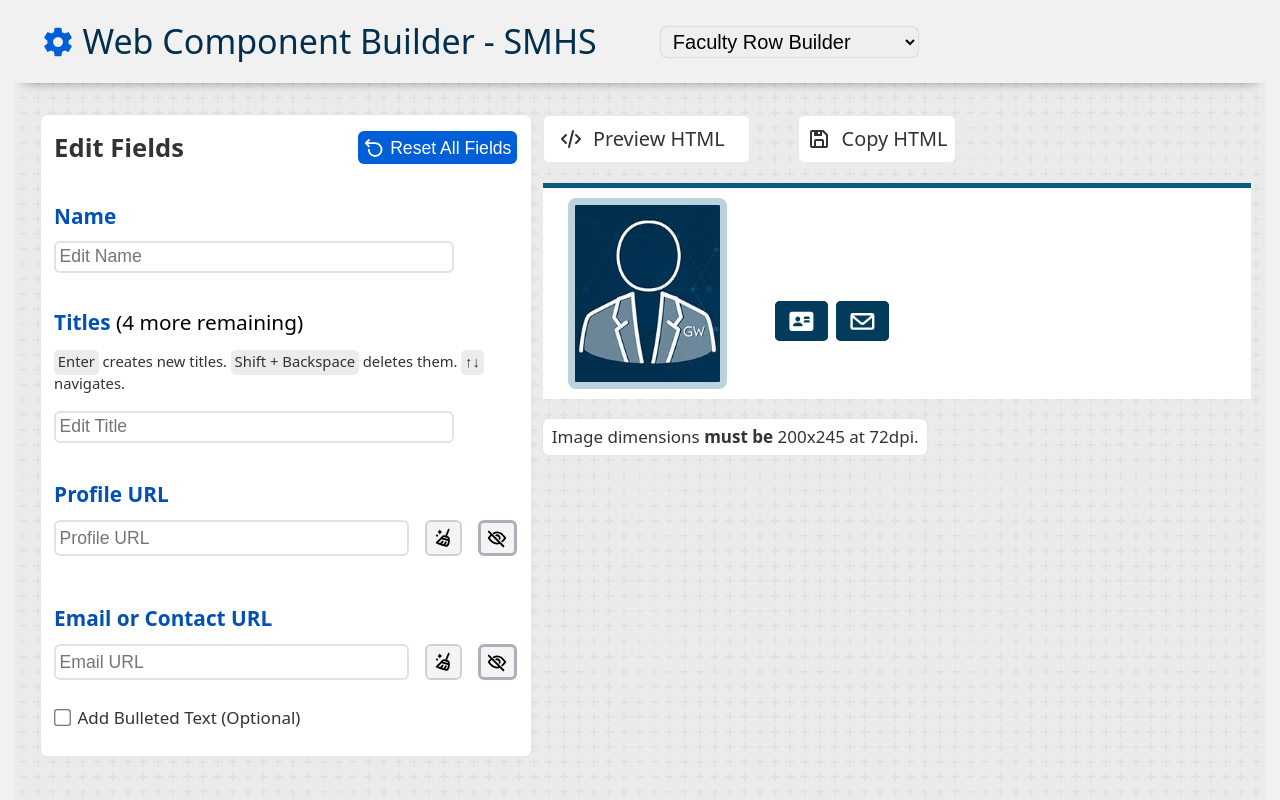
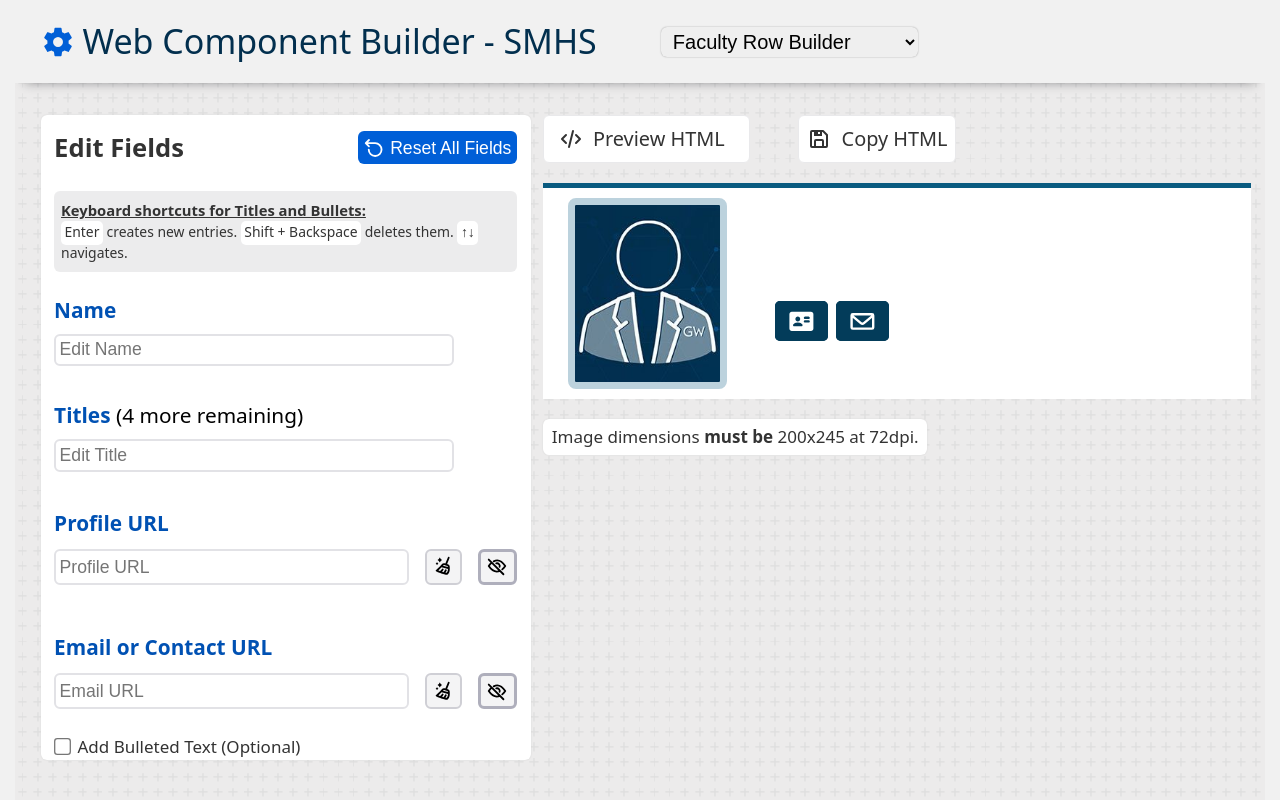
Before and after one commit to contreau/smhs-component-builder, a Vue app: page / in a window 1280 px wide. Built offline with nearby package versions, Linux system fonts and the light colour scheme.

Commit message:
consolidated keyboard shortcut text

```diff
--- a/src/App.vue
+++ b/src/App.vue
@@ -45,6 +45,7 @@
 html {
   scrollbar-gutter: stable both-edges;
   background-color: #f1f1f1;
+  scroll-behavior: smooth;
 }
 
 body {
--- a/src/FacultyRowBuilder/components/Input.vue
+++ b/src/FacultyRowBuilder/components/Input.vue
@@ -104,6 +104,13 @@
             <resetSVG />&nbsp;Reset All Fields
           </button>
         </div>
+        <p class="shortcut-info">
+          <span class="title">Keyboard shortcuts for Titles and Bullets:</span>
+          <br />
+          <span class="key">Enter</span> creates new entries.
+          <span class="key">Shift + Backspace</span>
+          deletes them. <span class="key">&uarr;&darr;</span> navigates.
+        </p>
         <div class="form-group">
           <div class="form-item form-row">
             <h4>Name</h4>
@@ -239,6 +246,28 @@
     &:focus-visible {
       border: solid 2px #9b9b9b;
     }
+  }
+}
+
+p.shortcut-info {
+  background-color: #d2d2d369;
+  border-radius: 6px;
+  margin-top: 0;
+  font-size: 0.87rem;
+  padding: 0.6em 0.5em;
+  :is(br) {
+    margin-bottom: 0.6em;
+  }
+  :is(span).title {
+    font-weight: 600;
+    font-size: 0.925rem;
+    text-decoration: underline;
+  }
+  :is(span).key {
+    font-weight: 500;
+    background-color: #ffffff;
+    padding: 0.1em 0.25em 0.25em 0.25em;
+    border-radius: 5px;
   }
 }
 
--- a/src/FacultyRowBuilder/components/Titles.vue
+++ b/src/FacultyRowBuilder/components/Titles.vue
@@ -64,11 +64,6 @@
         >({{ store.remainingTitles }} more remaining)</span
       >
     </h4>
-    <p class="shortcut-info">
-      <span class="key">Enter</span> creates new titles.
-      <span class="key">Shift + Backspace</span>
-      deletes them. <span class="key">&uarr;&darr;</span> navigates.
-    </p>
     <input
       v-model.trim="store.titleText"
       type="text"
@@ -102,16 +97,3 @@
     </div>
   </div>
 </template>
-
-<style scoped>
-p.shortcut-info {
-  margin-top: 0;
-  font-size: 0.925rem;
-  :is(span).key {
-    font-weight: 500;
-    background-color: #d2d2d369;
-    padding: 0.1em 0.25em 0.25em 0.25em;
-    border-radius: 5px;
-  }
-}
-</style>
```
